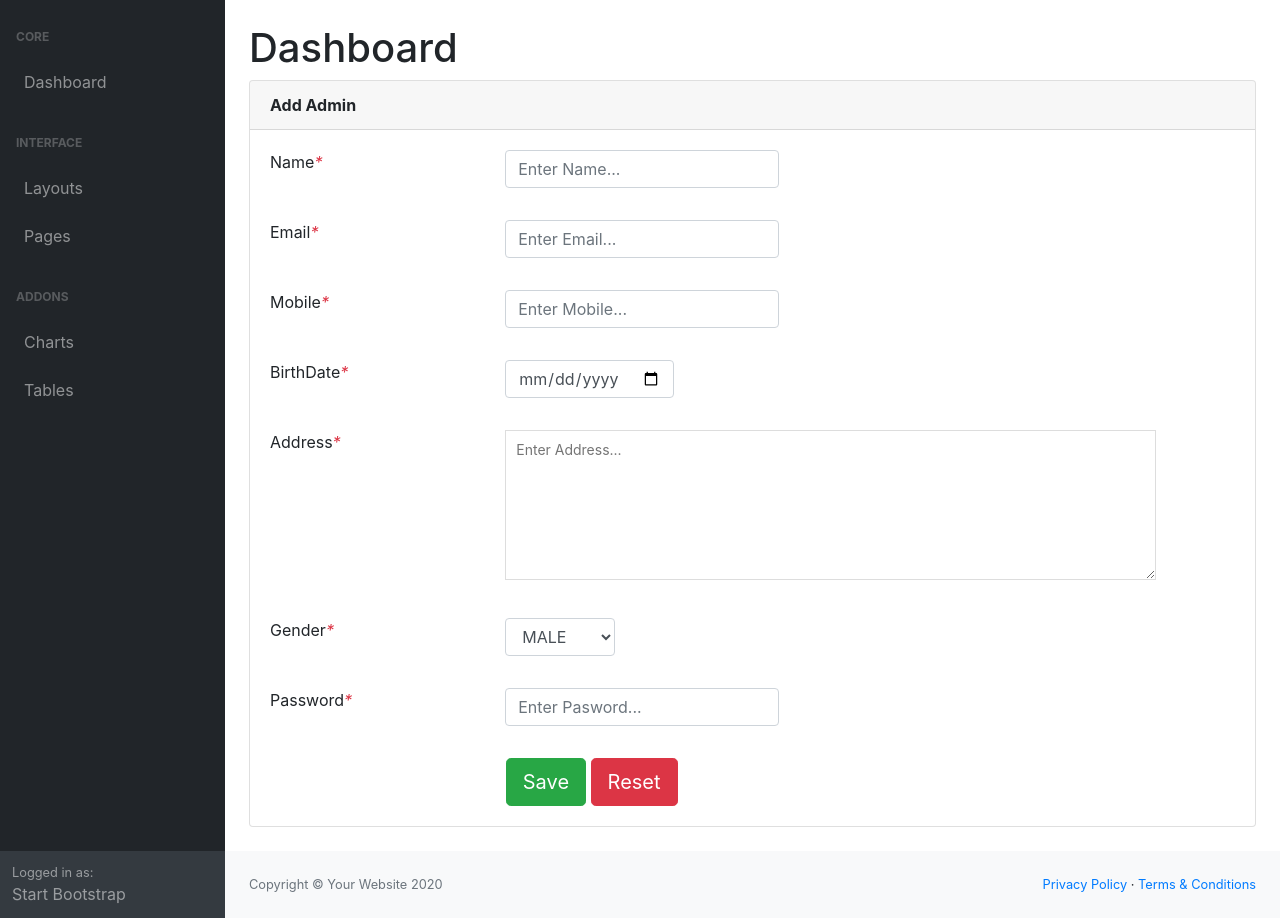
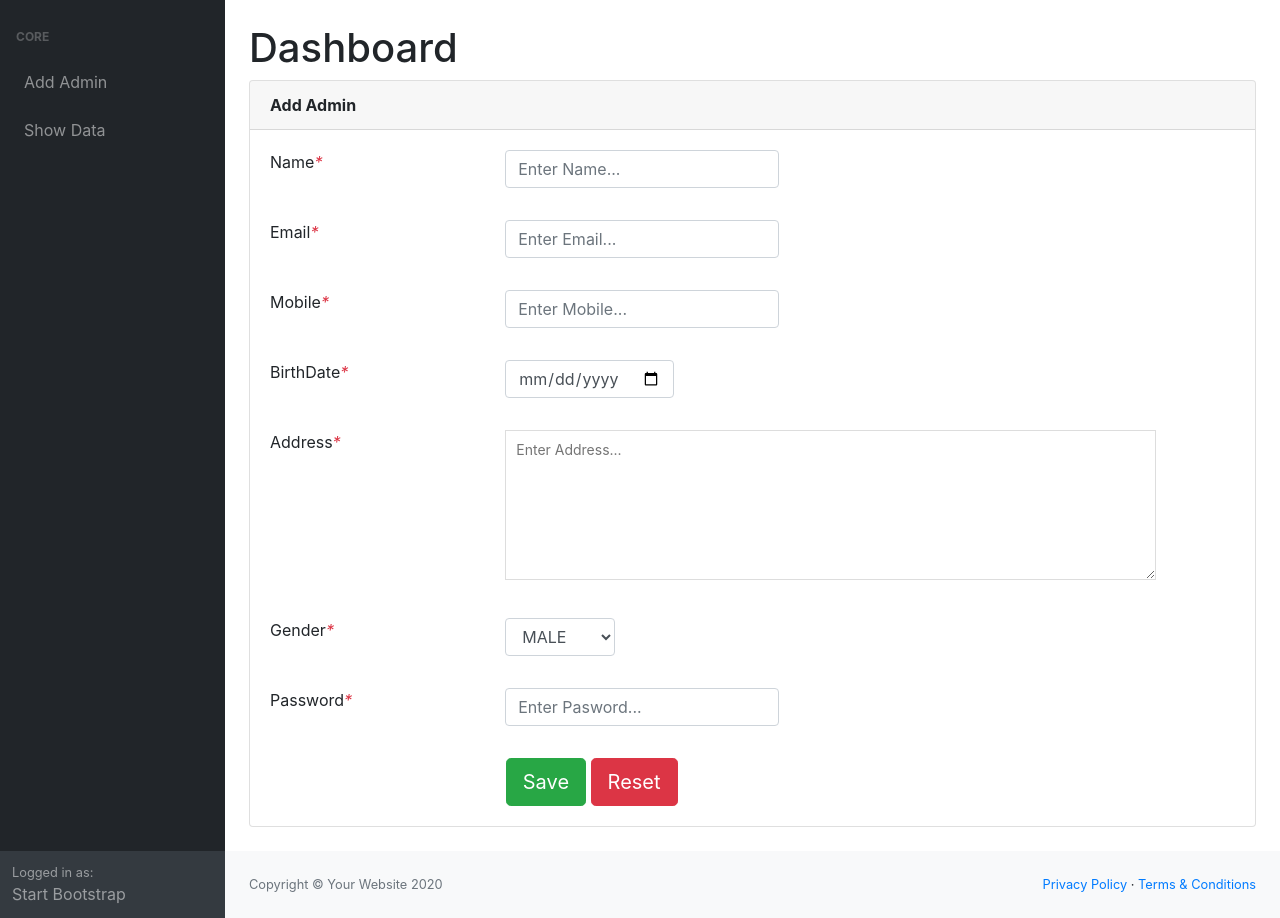
Before and after one commit to sunilchauhan940/library-management-system, a PHP site: page /index.php in a window 1280 px wide. Shown: the part 56-974 px from the top of the page. Run offline with PHP 8.4, Linux system fonts and the light colour scheme.

Commit message:
complete crud oprations

```diff
--- a/assets/view/main.php
+++ b/assets/view/main.php
@@ -13,7 +13,7 @@
                                 <b>Add Admin</b>
                             </div>
                             <div class="card-body">
-                                <form method="post" action="display_data.php">
+                                <form method="post" action="assets/view/dataInsert.php">
                                     <div class="form-group row">
                                         <label class="col-xl-3">Name<i class="text-danger">*</i></label>
                                         <div class="form-group">
--- a/assets/view/sidebar.php
+++ b/assets/view/sidebar.php
@@ -4,61 +4,13 @@
         <div class="sb-sidenav-menu">
             <div class="nav">
                 <div class="sb-sidenav-menu-heading">Core</div>
-                <a class="nav-link" href="index.html">
+                <a class="nav-link" href="index.php">
                     <div class="sb-nav-link-icon"><i class="fas fa-tachometer-alt"></i></div>
-                    Dashboard
+                    Add Admin
                 </a>
-                <div class="sb-sidenav-menu-heading">Interface</div>
-                <a class="nav-link collapsed" href="#" data-toggle="collapse" data-target="#collapseLayouts" aria-expanded="false" aria-controls="collapseLayouts">
-                    <div class="sb-nav-link-icon"><i class="fas fa-columns"></i></div>
-                    Layouts
-                    <div class="sb-sidenav-collapse-arrow"><i class="fas fa-angle-down"></i></div>
-                </a>
-                <div class="collapse" id="collapseLayouts" aria-labelledby="headingOne" data-parent="#sidenavAccordion">
-                    <nav class="sb-sidenav-menu-nested nav">
-                        <a class="nav-link" href="layout-static.html">Static Navigation</a>
-                        <a class="nav-link" href="layout-sidenav-light.html">Light Sidenav</a>
-                    </nav>
-                </div>
-                <a class="nav-link collapsed" href="#" data-toggle="collapse" data-target="#collapsePages" aria-expanded="false" aria-controls="collapsePages">
-                    <div class="sb-nav-link-icon"><i class="fas fa-book-open"></i></div>
-                    Pages
-                    <div class="sb-sidenav-collapse-arrow"><i class="fas fa-angle-down"></i></div>
-                </a>
-                <div class="collapse" id="collapsePages" aria-labelledby="headingTwo" data-parent="#sidenavAccordion">
-                    <nav class="sb-sidenav-menu-nested nav accordion" id="sidenavAccordionPages">
-                        <a class="nav-link collapsed" href="#" data-toggle="collapse" data-target="#pagesCollapseAuth" aria-expanded="false" aria-controls="pagesCollapseAuth">
-                            Authentication
-                            <div class="sb-sidenav-collapse-arrow"><i class="fas fa-angle-down"></i></div>
-                        </a>
-                        <div class="collapse" id="pagesCollapseAuth" aria-labelledby="headingOne" data-parent="#sidenavAccordionPages">
-                            <nav class="sb-sidenav-menu-nested nav">
-                                <a class="nav-link" href="login.html">Login</a>
-                                <a class="nav-link" href="register.html">Register</a>
-                                <a class="nav-link" href="password.html">Forgot Password</a>
-                            </nav>
-                        </div>
-                        <a class="nav-link collapsed" href="#" data-toggle="collapse" data-target="#pagesCollapseError" aria-expanded="false" aria-controls="pagesCollapseError">
-                            Error
-                            <div class="sb-sidenav-collapse-arrow"><i class="fas fa-angle-down"></i></div>
-                        </a>
-                        <div class="collapse" id="pagesCollapseError" aria-labelledby="headingOne" data-parent="#sidenavAccordionPages">
-                            <nav class="sb-sidenav-menu-nested nav">
-                                <a class="nav-link" href="401.html">401 Page</a>
-                                <a class="nav-link" href="404.html">404 Page</a>
-                                <a class="nav-link" href="500.html">500 Page</a>
-                            </nav>
-                        </div>
-                    </nav>
-                </div>
-                <div class="sb-sidenav-menu-heading">Addons</div>
-                <a class="nav-link" href="charts.html">
-                    <div class="sb-nav-link-icon"><i class="fas fa-chart-area"></i></div>
-                    Charts
-                </a>
-                <a class="nav-link" href="tables.html">
-                    <div class="sb-nav-link-icon"><i class="fas fa-table"></i></div>
-                    Tables
+                <a class="nav-link" href="display_data.php">
+                    <div class="sb-nav-link-icon"><i class="fas fa-tachometer-alt"></i></div>
+                    Show Data
                 </a>
             </div>
         </div>
--- a/controllers/dataInsert.php
+++ /dev/null
@@ -1,3 +0,0 @@
-<?php
-
-?>
```
Also changed, not shown: assets/view/dataInsert.php (added, +18 -0 lines), assets/view/display_page.php (+0 -13 lines).
